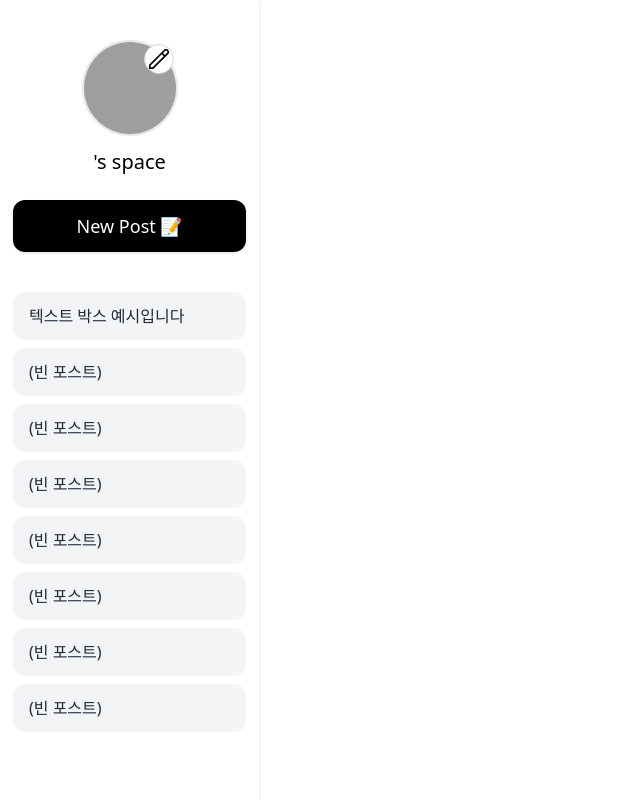
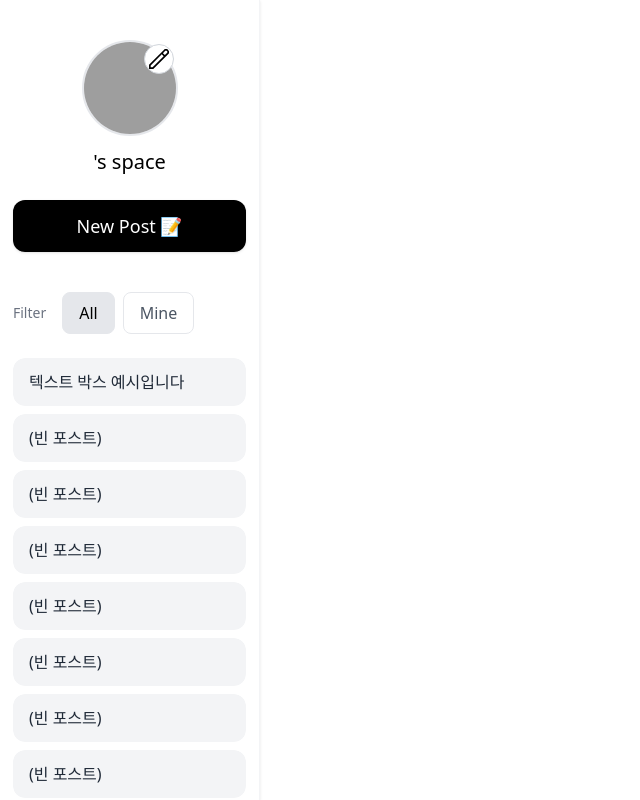
Before and after one commit to Greenora/project-YellowMemo, a React (Create React App) app in the folder react-project/: page /post/1 in a window 1280 px wide. Shown: the whole page, without its empty margins (0-640 px from the left). Built offline with nearby package versions, Linux system fonts and the light colour scheme; no server answers; data requests are answered from the project's data file; grey boxes are pictures that could not be loaded.

Commit message:
✨ Added filter on Allpost area

```diff
--- a/react-project/src/components/SideBar.jsx
+++ b/react-project/src/components/SideBar.jsx
@@ -11,6 +11,7 @@ function Sidebar() {
   const [textboxes, setTextboxes] = useState([]);
   const fileInputRef = useRef();
   const [myPosts, setMyPosts] = useState([]);
+  const [filter, setFilter] = useState("all"); // "all" or "mine"
 
   // 유저, 포스트, 텍스트박스 데이터 fetch
   useEffect(() => {
@@ -18,23 +19,17 @@ function Sidebar() {
       .then(res => res.json())
       .then(setUser);
 
-    fetch(`http://localhost:5000/user/${userId}`)
-      .then(res => res.json())
-      .then(setUser);
-
     fetch(`http://localhost:5000/post`)
       .then(res => res.json())
-      .then(setPosts);
+      .then(data => {
+        setPosts(data);
+        setMyPosts(data.filter(post => String(post.userId) === String(userId)));
+      });
 
     fetch(`http://localhost:5000/textbox`)
       .then(res => res.json())
       .then(setTextboxes);
-
-    // 내 포스트만 필터링
-    fetch(`http://localhost:5000/post?userId=${userId}`)
-      .then(res => res.json())
-      .then(setMyPosts);
-  }, [userId, posts.length, textboxes.length]); //userId(localStorage에서 가져옴)와 posts, textboxes의 길이(항목 추가 등)가 변경될 때마다 다시 가져옴
+  }, [userId, posts.length, myPosts.length]);
 
   // 프로필 이미지 업로드
   const handleProfileChange = (e) => {
@@ -60,12 +55,15 @@ function Sidebar() {
   // 만약 첫 줄(텍스트 박스)이 없다면 "(빈 포스트)"로 표시
   const getPostTitle = (postId) => {
     const tb = textboxes.find(t => String(t.postId) === String(postId));
-    return tb ? tb.content.split("\n")[0] : "(빈 포스트)";
+    return tb ? tb.content.split("\n")[0] : "(빈 포스트)"; //\n으로 줄바꿈된 첫 줄을 제목으로 사용
   };
 
   // 페이지 이동
   const goTo = (url) => window.location.assign(url); // 페이지 이동 함수
   if (!user) return null; // 유저 정보가 없으면 아무것도 렌더링하지 않음
+
+  // 필터링된 목록
+  const postList = filter === "all" ? posts : myPosts;
 
   return (
     <aside className="fixed top-0 left-0 h-full w-[260px] bg-transparent border-r border-gray-100 flex flex-col items-center z-50 shadow">
@@ -104,9 +102,26 @@ function Sidebar() {
         New Post <span role="img" aria-label="memo">📝</span>
       </CustomButton>
 
+      {/* Filter 버튼 */}
+      <div className="w-[90%] flex items-center gap-2 mb-6">
+        <span className="text-gray-500 text-sm mr-2">Filter</span>
+        <CustomButton
+          onClick={() => setFilter("all")}
+          className={`px-4 py-1 rounded-lg border ${filter === "all" ? "bg-gray-200 text-black" : "bg-white text-gray-600"} shadow-none`}
+        >
+          All
+        </CustomButton>
+        <CustomButton
+          onClick={() => setFilter("mine")}
+          className={`px-4 py-1 rounded-lg border ${filter === "mine" ? "bg-gray-200 text-black" : "bg-white text-gray-600"} shadow-none`}
+        >
+          Mine
+        </CustomButton>
+      </div>
+
       {/* Post 목록 */}
       <div className="w-[90%] flex-1 overflow-y-auto pb-6">
-  {posts.map(post => (
+        {postList.map(post => (
           <div key={post.id} className="overflow-hidden rounded-xl mb-2">
             <CustomButton
               onClick={() => goTo(`/post/${post.id}`)}
@@ -117,7 +132,6 @@ function Sidebar() {
           </div>
         ))}
       </div>
-
     </aside>
   );
 }
```
Lines whose indentation alone changed are shown as unchanged.
